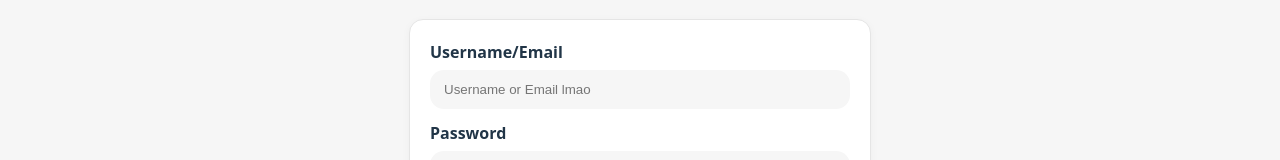
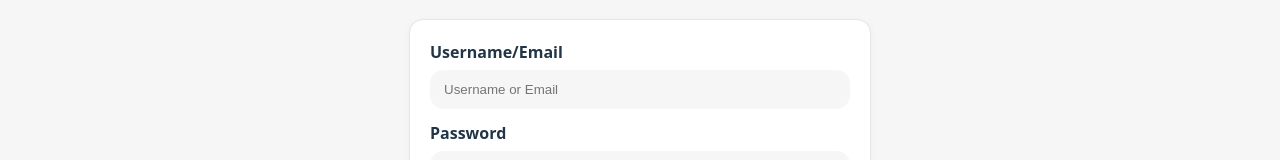
Before and after one commit to devinjae/simulator, a React app in the folder frontend/: page /login in a window 1280 px wide. Shown: the part 314-474 px from the top of the page. Built offline with nearby package versions, Linux system fonts and the light colour scheme; no server answers; the HTML template or start-up script is replaced by a standard one.

Commit message:
remove frontend diff

```diff
--- a/frontend/src/pages/login.tsx
+++ b/frontend/src/pages/login.tsx
@@ -6,7 +6,7 @@ export function Login({ onSwitchTab }: { onSwitchTab: (tab: 'login' | 'register'
     <div style={{ display: 'grid', gap: 12 }}>
       <div>
         <label className="input-label">Username/Email</label>
-        <input className="input" type="text" placeholder="Username or Email lmao" />
+        <input className="input" type="text" placeholder="Username or Email" />
       </div>
       <div>
         <label className="input-label">Password</label>
```
